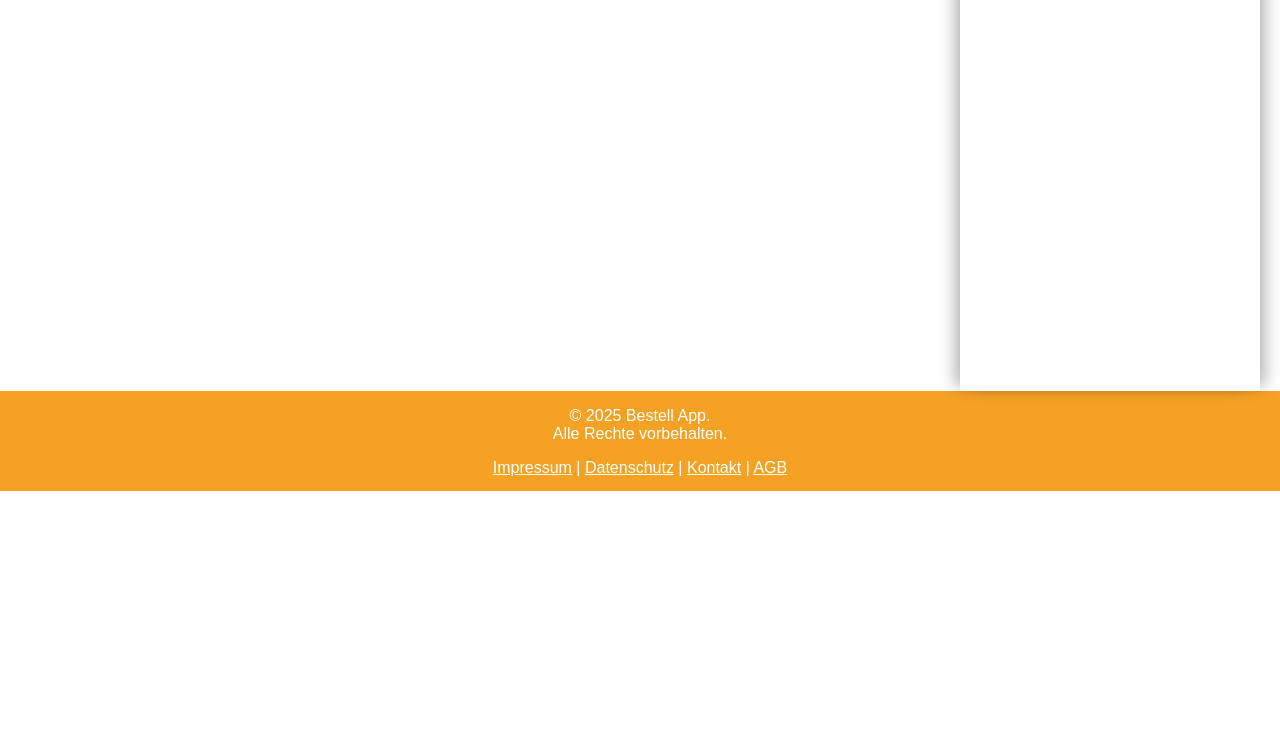
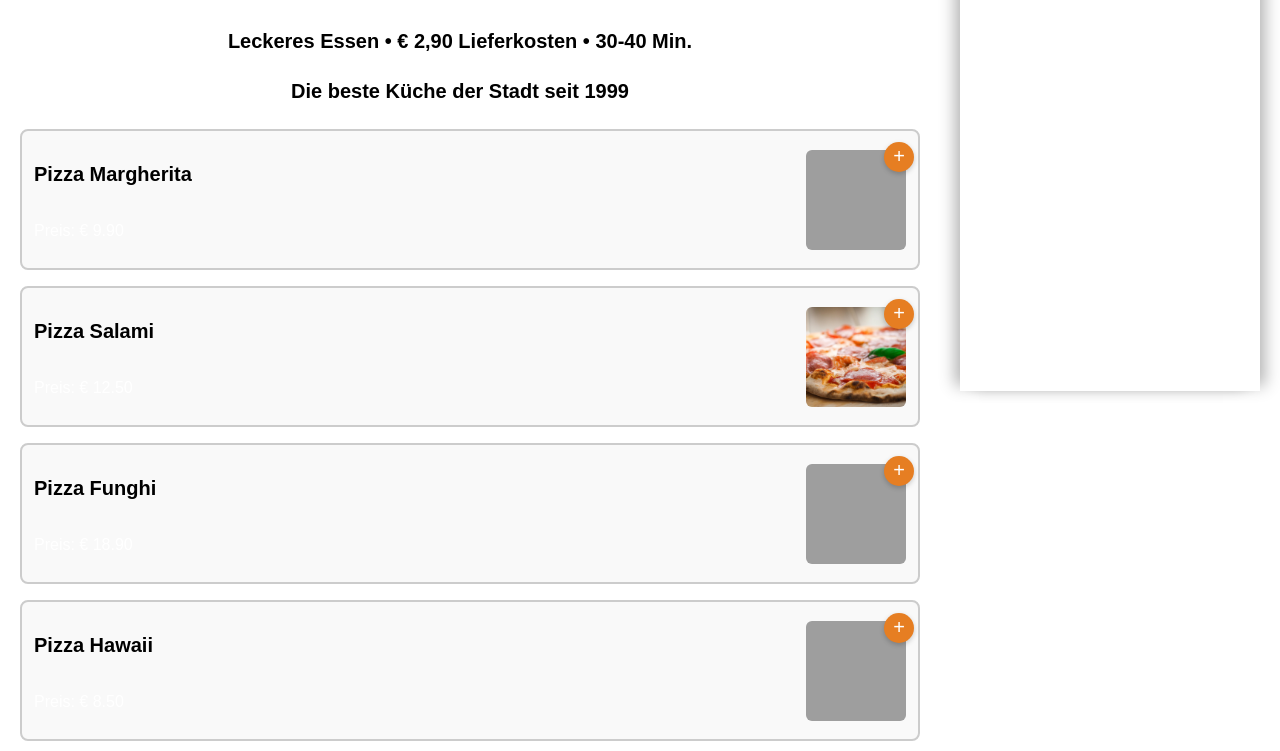
Before and after one commit to Gaetano-Leanza/Bestell-App, a plain HTML site: page index.html in a window 1280 px wide. Shown: the part 489-1240 px from the top of the page. Before the commit the page ends 980 px from the top, so only its background shows below. Drawn offline with Linux system fonts and the light colour scheme; grey boxes are pictures that could not be loaded.

Commit message:
add templates to mainsite

```diff
--- a/index.html
+++ b/index.html
@@ -61,9 +61,12 @@
 
         <div class="restaurant-info">
           <h1>Food Palace ★★★★☆</h1>
-          <p>Leckeres Essen • € 2,90 Lieferkosten • 30-40 Min.</p>
-          <p>Die beste Küche der Stadt seit 1999</p>
+          <h4>Leckeres Essen • € 2,90 Lieferkosten • 30-40 Min.</h4>
+          <h4>Die beste Küche der Stadt seit 1999</h4>
         </div>
+
+        <div id="dish-container"></div>
+
       </section>
 
       <section class="shopping-card">
--- a/script.js
+++ b/script.js
@@ -1,33 +1,102 @@
 let cart = [];
-const dishes = [
+let dishes = [
   {
     id: 1,
     name: "Pizza Margherita",
     price: 9.9,
-    image: "  ",
+    image: "../assets/img/food/margherita.png",
   },
   {
     id: 2,
     name: "Pizza Salami",
     price: 12.5,
-    image: "  ",
+    image: "../assets/img/food/salami.png",
   },
   {
     id: 3,
     name: "Pizza Funghi",
     price: 18.9,
-    image: "  ",
+    image: "../assets/img/food/funghi.png",
   },
   {
     id: 4,
     name: "Pizza Hawaii",
     price: 8.5,
-    image: "  ",
+    image: "../assets/img/food/hawaii.png",
   },
   {
     id: 5,
     name: "Pizza Quattro Formaggi",
     price: 11.9,
-    image: "   ",
+    image: "../assets/img/food/quattro formaggi.png",
   },
 ];
+
+// Diese Funktion namens renderDishes() wird verwendet, um alle Gerichte (aus dem Array dishes) dynamisch im HTML anzuzeigen.
+function renderDishes() {
+  // Es wird eine Varialbe namens Container definiert, die im HTML nach dem Element mit der id="dish-container" sucht.
+  let container = document.getElementById("dish-container");
+  // Löscht zuerst alle Inhalte im Container, bevor neue Gerichte eingefügt werden.
+  // Dadurch wird sichergestellt, dass der Inhalt nicht doppelt gerendert wird, falls renderDishes() mehrmals aufgerufen wird.
+  container.innerHTML = "";
+  // Iteriert durch jedes Objekt im dishes-Array (z. B. Pizza Margherita, Pizza Salami usw.).
+  dishes.forEach((dish) => {
+    // Für jedes Gericht wird eine Art „Karte“ (eine div) erstellt.
+    let card = document.createElement("div");
+    card.classList.add("dish-card");
+    // Inhalt der Karte (Template) wird festgelegt.
+    card.innerHTML = `
+      <div class="dish-info">
+        <h3>${dish.name}</h3>
+        <p>Preis: € ${dish.price.toFixed(2)}</p>
+      </div>
+      <div class="dish-image-wrapper">
+        <img src="${dish.image}" alt="${dish.name}">
+        <button class="add-button" onclick="addToCart(${dish.id})">+</button>
+      </div>
+    `;
+    // Template (card) in den Container einfügen
+    container.appendChild(card);
+  });
+}
+
+// Diese Funktion wird aufgerufen, wenn man auf den „+“-Button bei einem Gericht klickt. Sie fügt das ausgewählte Gericht dem Warenkorb (cart) hinzu.
+function addToCart(dishId) {
+  // Gericht (Pizza) mit passender ID finden.
+  // dishes ist das Array mit allen verfügbaren Gerichten (Pizzen).
+  // .find() sucht das erste Gericht, dessen id mit dem übergebenen dishId übereinstimmt.
+  // Das Ergebnis wird in der Variable dish gespeichert.
+  let dish = dishes.find((d) => d.id === dishId);
+  // Gericht (Pizza) zum Warenkorb hinzufügen.
+  // Das gefundene Gericht (Pizza) wird an das Ende des Arrays cart angehängt.
+  cart.push(dish);
+  // Gibt den aktuellen Inhalt des Warenkorbs im Browser-Entwicklertools-Fenster (Konsole) aus. (Praktisch zum Debuggen.)
+  console.log(cart);
+  // Warenkorb neu anzeigen.
+  renderCart();
+}
+
+// Diese Funktion zeigt den aktuellen Inhalt des Warenkorbs (cart) an – sie wird aufgerufen, wenn ein Gericht (Pizza) mit addToCart() hinzugefügt wurde.
+function renderCart() {
+  // Sucht im HTML nach dem Element mit der Klasse shopping-card.
+  // Dort wird später der Warenkorb-Inhalt eingefügt.
+  let cartSection = document.querySelector(".shopping-card");
+  // Löscht vorherige Inhalte in diesem Bereich. Fügt eine Überschrift „Warenkorb“ ein.
+  // So bleibt die Anzeige beim Neuladen oder Hinzufügen aktuell und übersichtlich.
+  cartSection.innerHTML = "<h2>Warenkorb</h2>";
+  // Für jedes Element (item) im Array cart wird ein neues HTML-Element erstellt.
+  cart.forEach((item, index) => {
+    // HTML-Element für das einzelne Gericht im Warenkorb erstellen.
+    let cartItem = document.createElement("div");
+    cartItem.classList.add("cart-item");
+    // Inhalt des Warenkorb-Eintrags setzen. Zeigt den Namen des Gerichts (Pizza) und den Preis an.
+    // toFixed(2) sorgt für zwei Nachkommastellen, z. B. „€ 7.90“.
+    cartItem.innerHTML = `
+    <p>${item.name} – € ${item.price.toFixed(2)}</p>
+    `;
+    // Element zum Warenkorb-Container hinzufügen.
+    cartSection.appendChild(cartItem);
+  });
+}
+
+document.addEventListener("DOMContentLoaded", renderDishes);
--- a/scripts/eventListener.js
+++ b/scripts/eventListener.js
@@ -9,3 +9,7 @@ document.getElementById("contactForm").addEventListener("submit", function (e) {
     window.location.href = "send_mail.html"; // Weiterleitung zur Bestätigungsseite
   }, 1000); // 1 Sekunde simuliertes "Senden"
 });
+
+// Wenn die Webseite vollständig geladen ist, wird automatisch die Funktion renderDishes() aufgerufen.
+// So wird das Menü mit den Gerichten sofort beim Laden der Seite angezeigt.
+document.addEventListener("DOMContentLoaded", renderDishes);
--- a/style.css
+++ b/style.css
@@ -65,3 +65,69 @@
 .restaurant-info {
   margin-top: 60px;
 }
+
+#dish-container {
+  margin-top: 20px;
+  margin-bottom: 20px;
+  margin-left: 20px;
+  display: flex;
+  flex-direction: column;
+  gap: 16px;
+}
+
+.dish-card {
+  display: flex;
+  justify-content: space-between;
+  align-items: center;
+  border: 2px solid #ccc;
+  border-radius: 8px;
+  padding: 12px;
+  background-color: #f9f9f9;
+  position: relative;
+}
+
+.dish-info {
+  flex: 1;
+  text-align: left;
+  display: flex;
+  flex-direction: column;
+  justify-content: center;
+}
+
+.dish-image-wrapper {
+  position: relative;
+  width: 100px;
+  height: 100px;
+  flex-shrink: 0;
+}
+
+.dish-image-wrapper img {
+  width: 100%;
+  height: 100%;
+  object-fit: cover;
+  border-radius: 6px;
+}
+
+.add-button {
+  position: absolute;
+  top: -8px;
+  right: -8px;
+  background-color: #e67e22;
+  border: none;
+  color: white;
+  font-size: 20px;
+  border-radius: 50%;
+  width: 30px;
+  height: 30px;
+  cursor: pointer;
+  box-shadow: 0 2px 5px rgba(0, 0, 0, 0.2);
+}
+
+.add-button:hover {
+  background-color: #cf711f;
+}
+
+.cart-item {
+  padding: 6px 0;
+  border-bottom: 1px solid #ddd;
+}
--- a/styles/standard.css
+++ b/styles/standard.css
@@ -44,11 +44,13 @@ h2 {
 h3 {
   font-size: 20px;
   font-family: "Raleway-Regular", sans-serif;
+  text-align: left;
 }
 
 h4 {
-  font-size: 17px;
+  font-size: 20px;
   font-family: "Raleway-Regular", sans-serif;
+  text-align: center;
 }
 
 h5 {
```
Also changed, not shown: assets/img/food/Salami.PNG (added), 4 other files.
